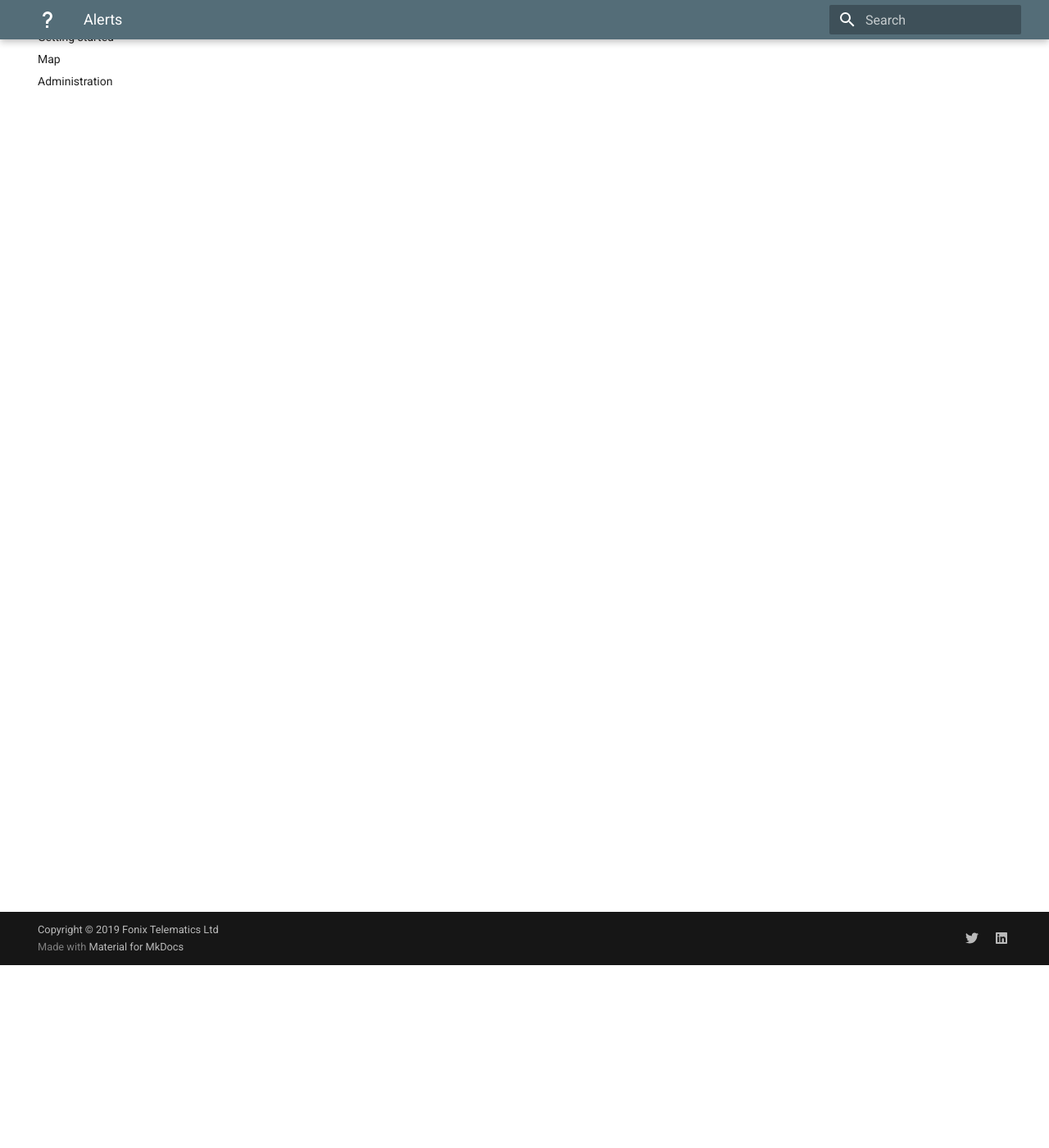
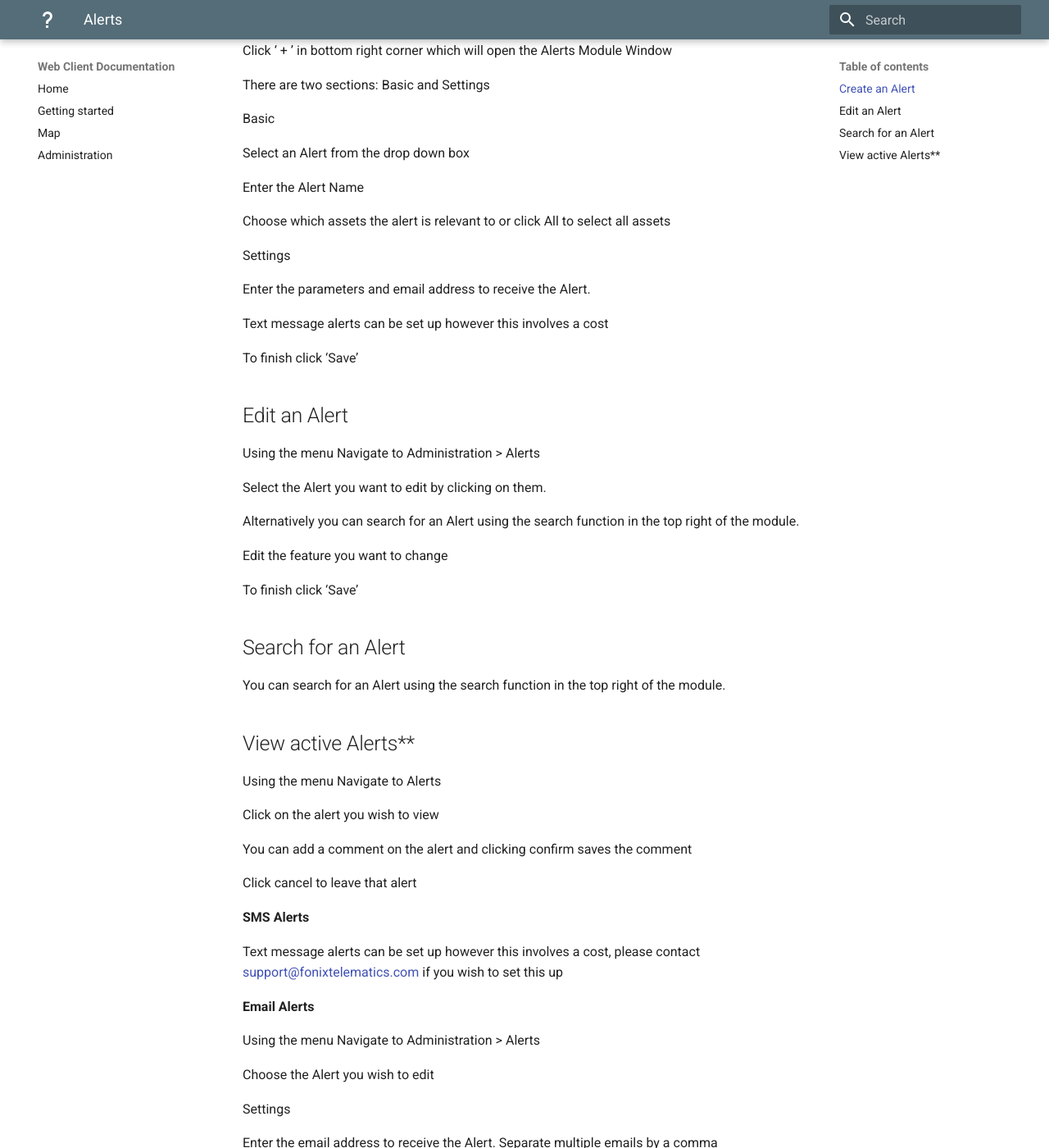
Before and after one commit to fonixtelematics/user-manual, an MkDocs documentation site: the page built from docs/Alerts.md, in a window 1280 px wide and 1400 px high, scrolled down 223 px. Shown: the whole window at 82% size. Built offline with MkDocs 1.6.1 and Material for MkDocs 9.7.7, drawn with Linux system fonts in a browser that asks for light colours; some of the changed text lies outside the part shown.

Commit message:
docs/Alerts.md updated from https://stackedit.io/

```diff
--- a/docs/Alerts.md
+++ b/docs/Alerts.md
@@ -1,7 +1,70 @@
+# Alerts
 
+## Create an Alert
 
+Using the menu Navigate to Administration > Alerts
 
-> Written with [StackEdit](https://stackedit.io/).
+Click ‘ + ’ in bottom right corner which will open the Alerts Module Window
+
+There are two sections: Basic and Settings
+
+Basic
+
+Select an Alert from the drop down box
+
+Enter the Alert Name
+
+Choose which assets the alert is relevant to or click All to select all assets
+
+Settings
+
+Enter the parameters and email address to receive the Alert.
+
+Text message alerts can be set up however this involves a cost
+
+To finish click ‘Save’
+
+## Edit an Alert
+
+Using the menu Navigate to Administration > Alerts
+
+Select the Alert you want to edit by clicking on them.
+
+Alternatively you can search for an Alert using the search function in the top right of the module.
+
+Edit the feature you want to change
+
+To finish click ‘Save’
+
+## Search for an Alert
+
+You can search for an Alert using the search function in the top right of the module.
+
+## View active Alerts**
+
+Using the menu Navigate to Alerts
+
+Click on the alert you wish to view
+
+You can add a comment on the alert and clicking confirm saves the comment
+
+Click cancel to leave that alert
+
+**SMS Alerts**
+
+Text message alerts can be set up however this involves a cost, please contact [support@fonixtelematics.com](mailto:support@fonixtelematics.com) if you wish to set this up
+
+**Email Alerts**
+
+Using the menu Navigate to Administration > Alerts
+
+Choose the Alert you wish to edit
+
+Settings
+
+Enter the email address to receive the Alert. Separate multiple emails by a comma
+
+To finish click ‘Save’
 <!--stackedit_data:
-eyJoaXN0b3J5IjpbNzMwOTk4MTE2XX0=
+eyJoaXN0b3J5IjpbLTEzMzg0MjM3MTNdfQ==
 -->
```
